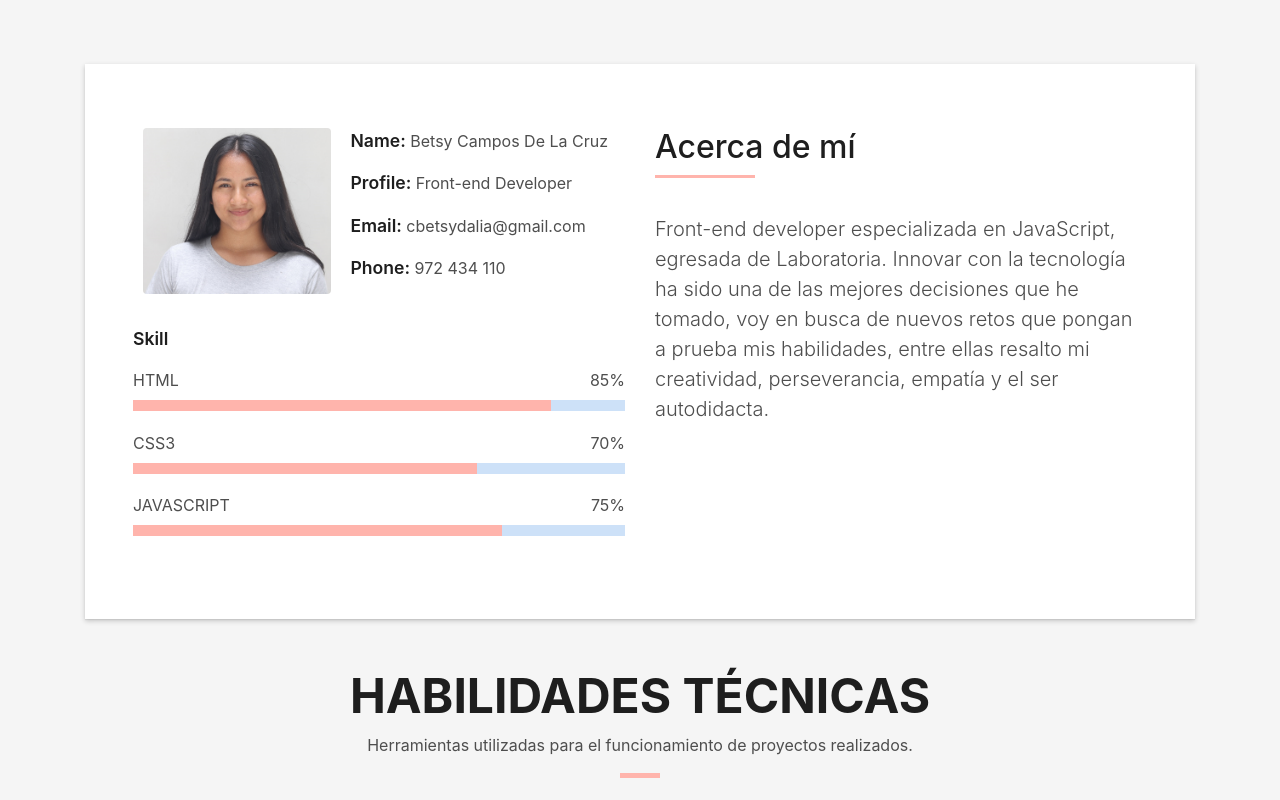
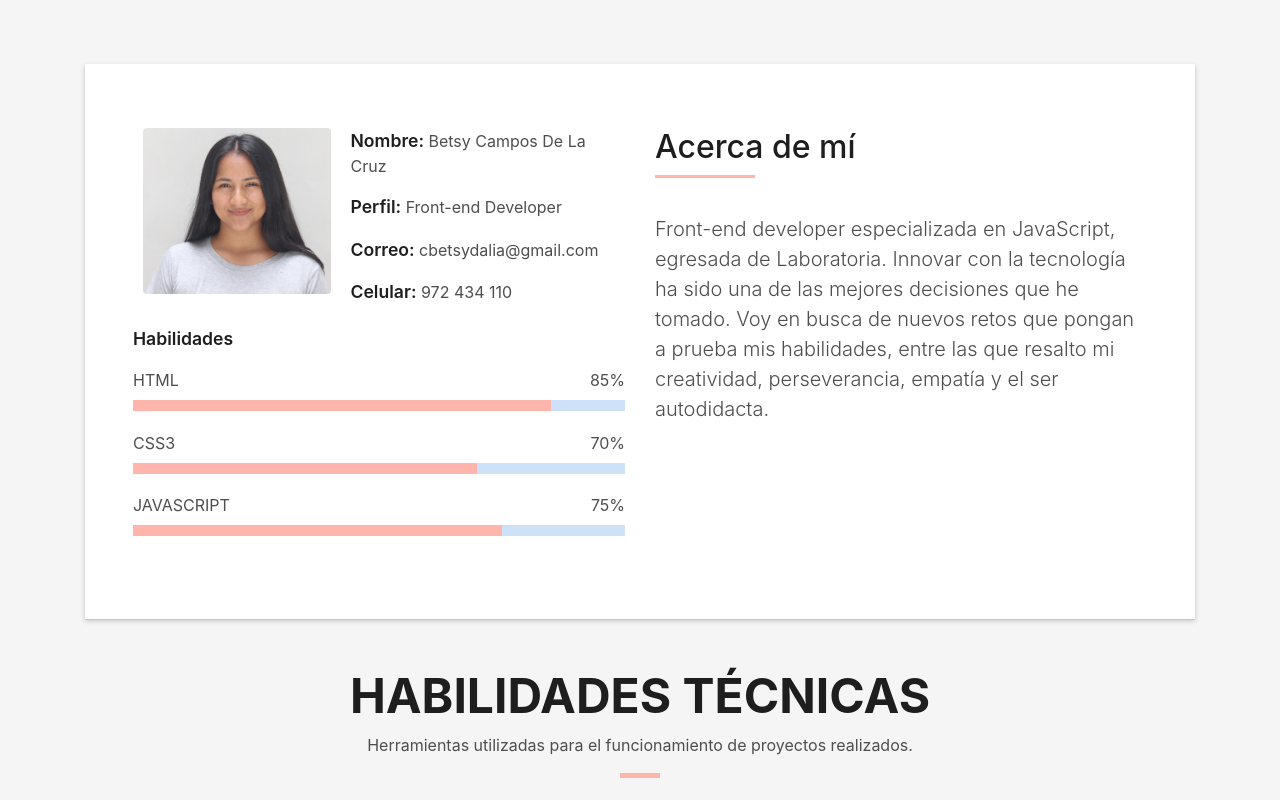
Before and after one commit to Betsycampos/Betsy-Campos, a plain HTML site: page index.html in a window 1280 px wide. Shown: the part 800-1600 px from the top of the page. Drawn offline with Linux system fonts and the light colour scheme; files whose address does not match are found by name.

```diff
--- a/index.html
+++ b/index.html
@@ -47,7 +47,7 @@
       <div class="navbar-collapse collapse justify-content-end" id="navbarDefault">
         <ul class="navbar-nav">
           <li class="nav-item">
-            <a class="nav-link js-scroll active" href="#home">Home</a>
+            <a class="nav-link js-scroll active" href="#home">Inicio</a>
           </li>
           <li class="nav-item">
             <a class="nav-link js-scroll" href="#about">Acerca de mí</a>
@@ -100,15 +100,15 @@
                   </div>
                   <div class="col-sm-6 col-md-7">
                     <div class="about-info">
-                      <p><span class="title-s">Name: </span> <span>Betsy Campos De La Cruz</span></p>
-                      <p><span class="title-s">Profile: </span> <span>Front-end Developer</span></p>
-                      <p><span class="title-s">Email: </span> <span>cbetsydalia@gmail.com</span></p>
-                      <p><span class="title-s">Phone: </span> <span>972 434 110</span></p>
+                      <p><span class="title-s">Nombre: </span> <span>Betsy Campos De La Cruz</span></p>
+                      <p><span class="title-s">Perfil: </span> <span>Front-end Developer</span></p>
+                      <p><span class="title-s">Correo: </span> <span>cbetsydalia@gmail.com</span></p>
+                      <p><span class="title-s">Celular: </span> <span>972 434 110</span></p>
                     </div>
                   </div>
                 </div>
                 <div class="skill-mf">
-                  <p class="title-s">Skill</p>
+                  <p class="title-s">Habilidades</p>
                   <span>HTML</span> <span class="pull-right">85%</span>
                   <div class="progress">
                     <div class="progress-bar" role="progressbar" style="width: 85%;" aria-valuenow="85" aria-valuemin="0"
@@ -137,9 +137,9 @@
 
                   </p>
                   <p class="lead">
-                    Front-end developer especializada en JavaScript, egresada de Laboratoria.
-                    Innovar con la tecnología ha sido una de las mejores decisiones que he tomado,
-                    voy en busca de nuevos retos que pongan a prueba mis habilidades, entre ellas
+                     Front-end developer especializada en JavaScript, egresada de Laboratoria.
+                     Innovar con la tecnología ha sido una de las mejores decisiones que he tomado.
+                     Voy en busca de nuevos retos que pongan a prueba mis habilidades, entre las que
                      resalto mi creatividad, perseverancia, empatía y el ser autodidacta.
                   </p>
                   <p class="lead">
@@ -459,7 +459,7 @@
                 <div class="col-md-6">
                   <div class="title-box-2 pt-4 pt-md-0">
                     <h5 class="title-left">
-                      Get in Touch
+                      Contácteme
                     </h5>
                   </div>
                   <div class="more-info">
```
Also changed, not shown: 1 other file.
